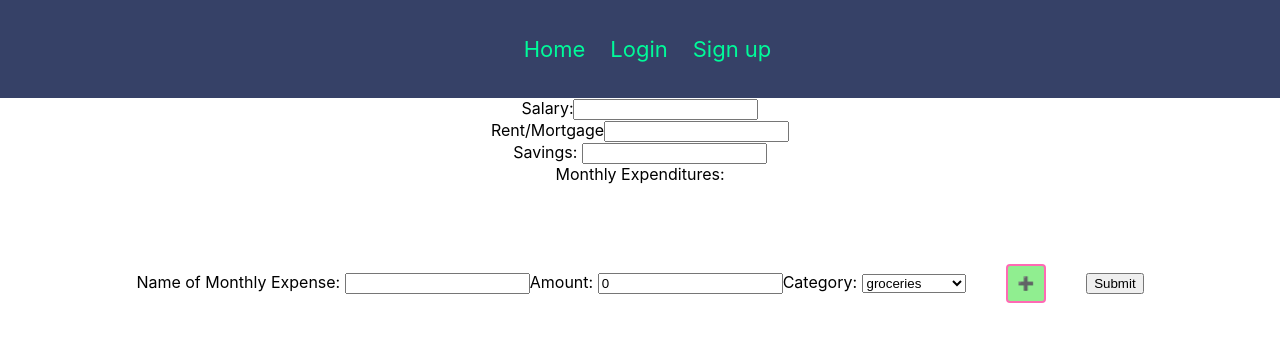
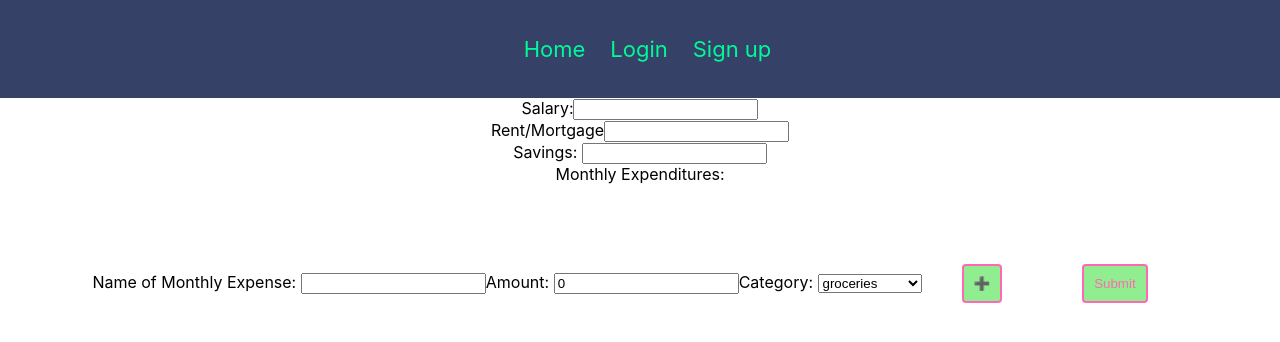
Before and after one commit to enzostat/mybudgetapp-client, a React (Create React App) app: page /update in a window 1280 px wide. Shown: the top 342 px of the page. Built offline with nearby package versions, Linux system fonts and the light colour scheme.

Commit message:
deploy changes

```diff
--- a/src/App.css
+++ b/src/App.css
@@ -34,6 +34,15 @@ button {
   border-radius: 4px;
 }
 
+.button {
+  margin: 40px;
+  padding: 10px;
+  background-color: lightgreen;
+  color: hotpink;
+  border: 2px solid hotpink;
+  border-radius: 4px;
+}
+
 nav {
   background-color: #364167;
   padding: 20px;
--- a/src/Content/Pages/Budget.js
+++ b/src/Content/Pages/Budget.js
@@ -90,7 +90,7 @@ class Budget extends React.Component {
                     </select>
                     <button type="button" onClick={this.addToIncidentals}>➕</button>
                     <br />
-                    <input type="submit" value="Update Incidentals" />
+                    <input className="button" type="submit" value="Update Incidentals" />
                 </form>
             </div>
         )
--- a/src/Content/Pages/StartBudget.js
+++ b/src/Content/Pages/StartBudget.js
@@ -156,7 +156,7 @@ class StartBudget extends React.Component {
                     <br />
                     <br />
                     <br />
-                    <input type="submit" />
+                    <input className="button" type="submit" />
                 </form>
             </div>
         )
--- a/src/Content/Pages/Update.js
+++ b/src/Content/Pages/Update.js
@@ -102,7 +102,7 @@ class Update extends React.Component {
                         {categories}
                     </select>
                     <button type="button" onClick={this.addObj}>➕</button>
-                    <input type="submit" />
+                    <input className="button" type="submit" />
                 </form>
             </div>
         )
```
